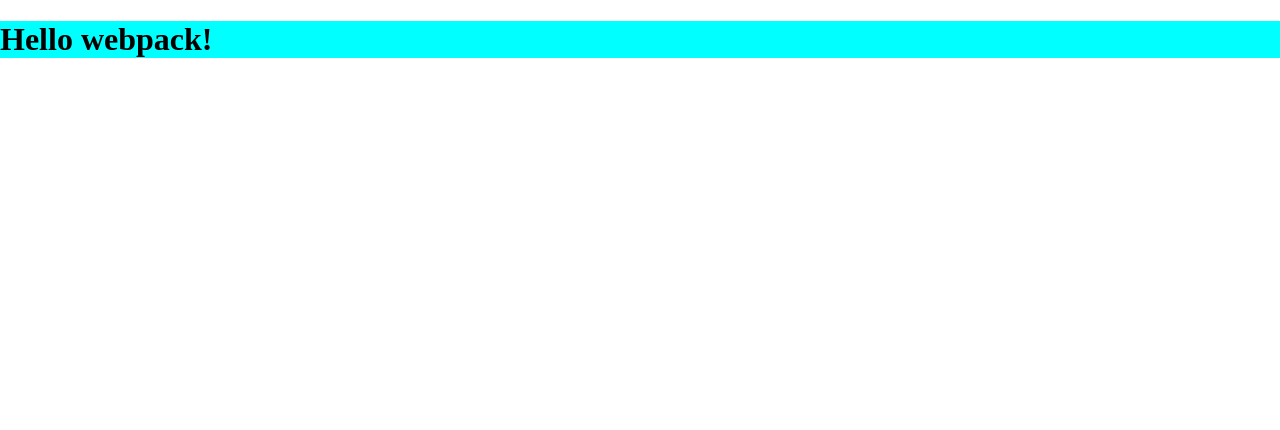
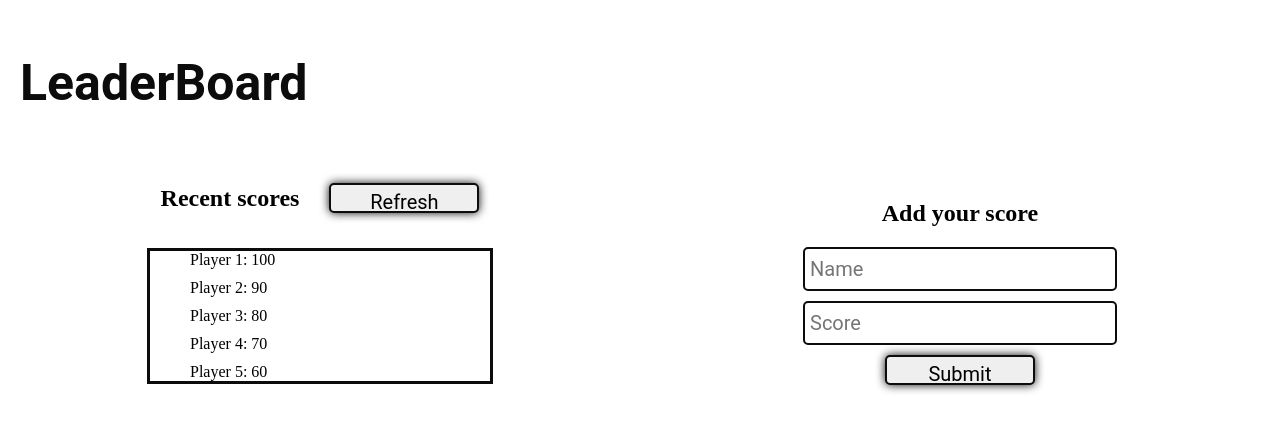
Before and after one commit to asharanjith/LeaderBoard, a website built with webpack: page src/index.html in a window 1280 px wide. Built offline with nearby package versions, Linux system fonts and the light colour scheme.

Commit message:
Add basic layout and style for the page

```diff
--- a/src/index.html
+++ b/src/index.html
@@ -3,9 +3,31 @@
 <head>
     <meta charset="UTF-8">
     <meta name="viewport" content="width=device-width, initial-scale=1.0">
-    <title>Wbpack Exercise</title>
+    <title>LeaderBoard</title>
 </head>
 <body>
-    <h1>Hello webpack!</h1>
+    <h1>LeaderBoard</h1>
+    <div class="container">
+        <div class="right-container">
+            <div class="scoreBoard">
+                <h2>Recent scores</h2>
+                <button type="button" id="refresh">Refresh</button>
+            </div>
+            <ul id="recent-scores">
+                <li>Player 1: 100</li>
+                <li>Player 2: 90</li>
+                <li>Player 3: 80</li>
+                <li>Player 4: 70</li>
+                <li>Player 5: 60</li>
+        </div>
+        <div class="left-container">
+            <h2>Add your score</h2>
+            <form class="inputPlayer">
+                <input type="text" placeholder="Name">
+                <input type="number" placeholder="Score">
+                <button type="submit">Submit</button>
+            </form>
+        </div>
+    </div>
 </body>
 </html>
--- a/src/style.css
+++ b/src/style.css
@@ -2,5 +2,80 @@
     margin: 0%;
 }
 h1{
-    background-color: aqua;
+    font-size: 50px;
+    font-family: 'Roboto', sans-serif;
+    color: rgb(12, 12, 12);
+    padding: 20px;
 }
+.container{
+    display: flex;
+    flex-direction: row;
+    justify-content: center;
+    align-items: center;
+    flex-wrap: wrap;
+    margin: 0%;
+    padding: 0%;
+}
+.left-container{
+    width: 50%;
+    display: flex;
+    flex-direction: column;
+    justify-content: center;
+    align-items: center;
+    flex-wrap: wrap;
+}
+.right-container{
+    width: 50%;
+    display: flex;
+    flex-direction: column;
+    justify-content: center;
+    align-items: center;
+    flex-wrap: wrap;
+}
+form{
+    display: flex;
+    flex-direction: column;
+    justify-content: center;
+    align-items: center;
+    flex-wrap: wrap;
+    gap: 10px;
+}
+input{
+    width: 300px;
+    height: 30px;
+    border-radius: 5px;
+    border: 2px solid rgb(12, 12, 12);
+    padding: 5px;
+    font-size: 20px;
+    font-family: 'Roboto', sans-serif;
+}
+button{
+    width: 150px;
+    text-align: center;
+    height: 30px;
+    border-radius: 5px;
+    border: 2px solid rgb(12, 12, 12);
+    padding: 5px;
+    font-size: 20px;
+    font-family: 'Roboto', sans-serif;
+    box-shadow: 0px 0px 10px 0px rgb(12, 12, 12);
+
+}
+.scoreBoard{
+    display: flex;
+    justify-content: center;
+    align-items: center;
+    flex-wrap: wrap;
+    gap: 30px;
+}
+#recent-scores{
+    list-style: none;
+    width: 300px;
+    display: flex;
+    flex-direction: column;
+    justify-content: center;
+    align-items: flex-start;
+    flex-wrap: wrap;
+    gap: 10px;
+    border: 3px solid rgb(12, 12, 12);
+}
```
Also changed, not shown: README.md.
